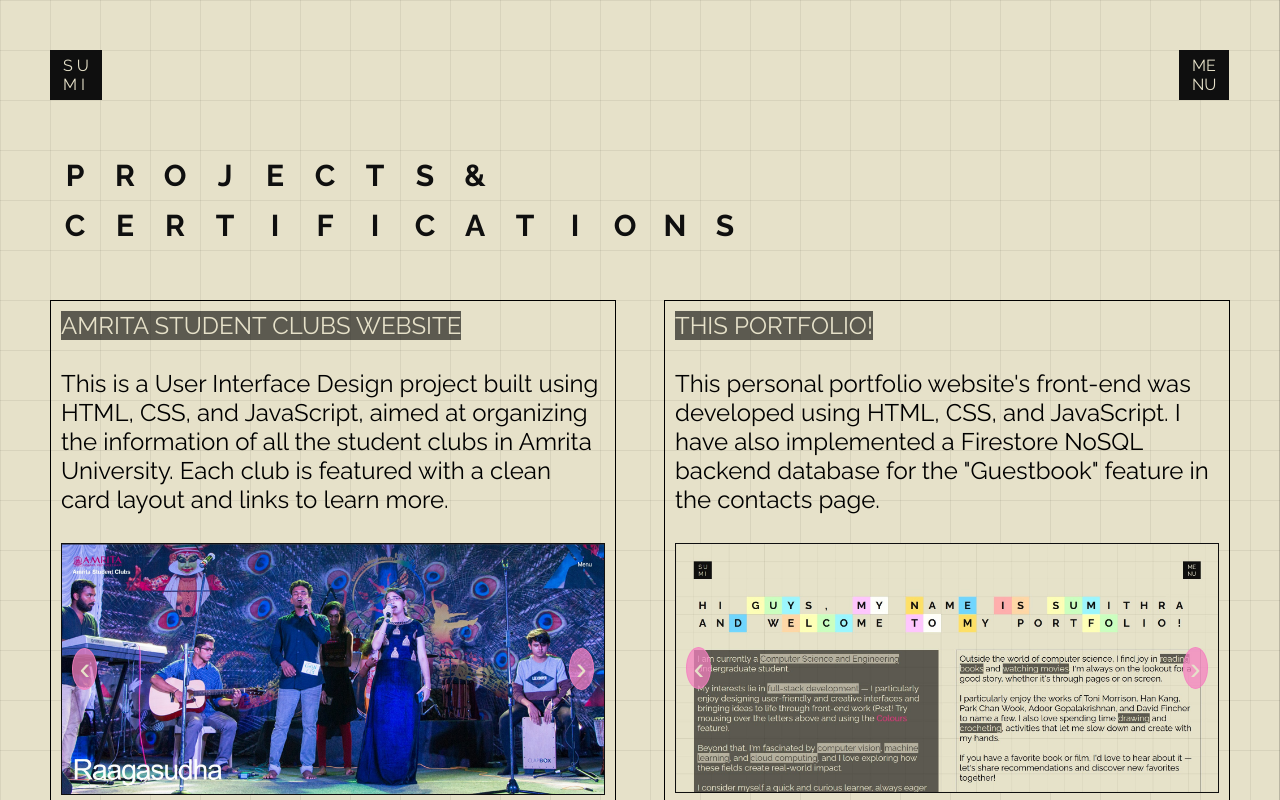
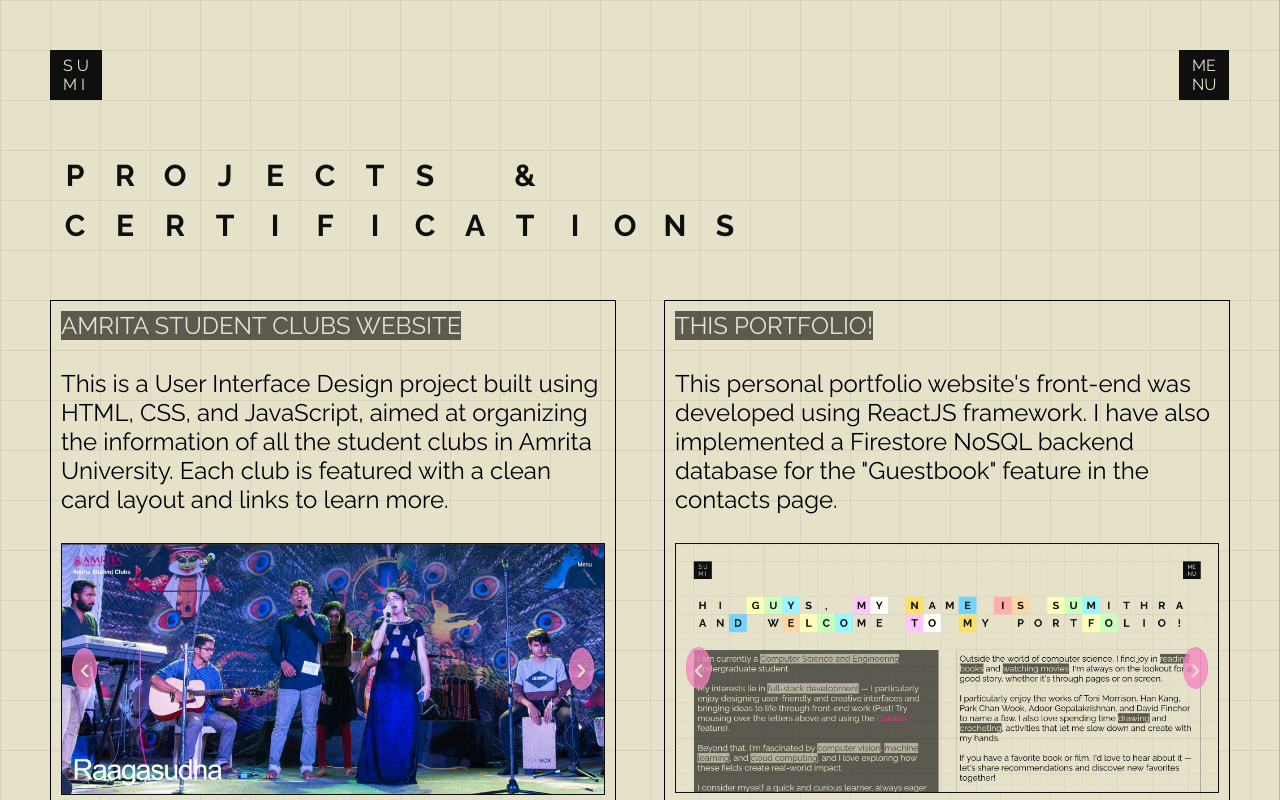
Before and after one commit to sumi-devs/portfolio-react, a React (Create React App) app: page /academics in a window 1280 px wide. Shown: the top 800 px of the page. Built offline with nearby package versions, Linux system fonts and the light colour scheme.

Commit message:
Update firebase config and pages with timestamp changes

```diff
--- a/src/firebase.js
+++ b/src/firebase.js
@@ -3,7 +3,7 @@ import { getFirestore } from 'firebase/firestore';
 
 const firebaseConfig = {
 
-    apiKey: "AIzaSyDB_uhYcclyLK6s9nlYOOMBYAXYYB3efX0",
+    apiKey: process.env.REACT_APP_FIREBASE_API_KEY,
 
     authDomain: "portfolio-guestbook-6d34c.firebaseapp.com",
 
--- a/src/pages/Academics.jsx
+++ b/src/pages/Academics.jsx
@@ -10,7 +10,7 @@ function Academics() {
       <Navbar />
 
       <div className="grid-container-proj">
-        {'PROJECTS&'.split('').map((c, i) => <Letter key={i} char={c} />)}
+        {'PROJECTS &'.split('').map((c, i) => <Letter key={i} char={c} />)}
       </div>
 
       <div className="grid-container-cert">
@@ -56,7 +56,7 @@ function Academics() {
           <p>
             <span className="aboutspan">THIS PORTFOLIO!</span>
             <br /><br />
-            This personal portfolio website's front-end was developed using HTML, CSS, and JavaScript.
+            This personal portfolio website's front-end was developed using ReactJS framework.
             I have also implemented a Firestore NoSQL backend database for the "Guestbook" feature in the contacts page.
           </p>
           <br />
--- a/src/pages/Contact.jsx
+++ b/src/pages/Contact.jsx
@@ -5,7 +5,7 @@ import { collection, addDoc, onSnapshot } from 'firebase/firestore';
 import Letter from '../components/Letter';
 import '../assets/css/contact.css';
 
-function Contact({ toggleTheme, theme }) {
+function Contact() {
   const colors = ['#e76f51', '#2a9d8f', '#264653', '#f4a261', '#8338ec', '#ff006e'];
   const [name, setName] = useState('');
   const [message, setMessage] = useState('');
@@ -21,7 +21,7 @@ function Contact({ toggleTheme, theme }) {
   const handleSubmit = async (e) => {
     e.preventDefault();
     if (name.trim() === '' || message.trim() === '') return;
-    await addDoc(collection(db, 'guestbook'), { name, message });
+    await addDoc(collection(db, 'guestbook'), { name, message, timestamp: serverTimestamp()});
     setName('');
     setMessage('');
   };
@@ -31,7 +31,7 @@ function Contact({ toggleTheme, theme }) {
       <Navbar />
 
       <div className="grid-container-contact">
-        {"LET'SCONNECT!".split('').map((c, i) => <Letter key={i} char={c} />)}
+        {"LET'S CONNECT!".split('').map((c, i) => <Letter key={i} char={c} />)}
       </div>
 
       <div className="contact">
```
Also changed, not shown: 1 other file (tests, documents, lock files or other folders).
